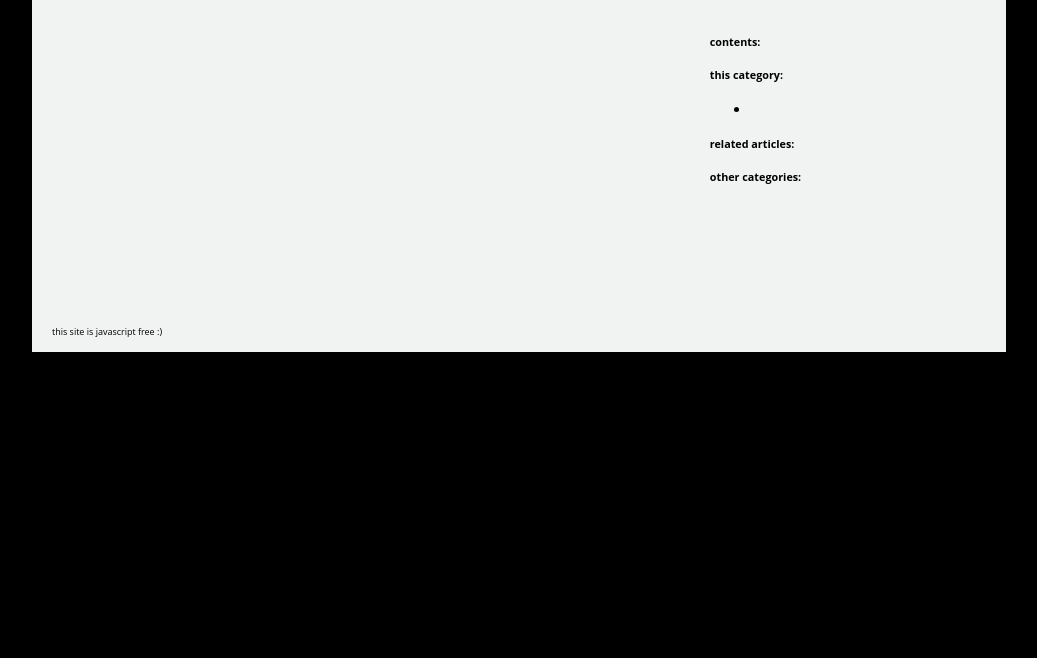
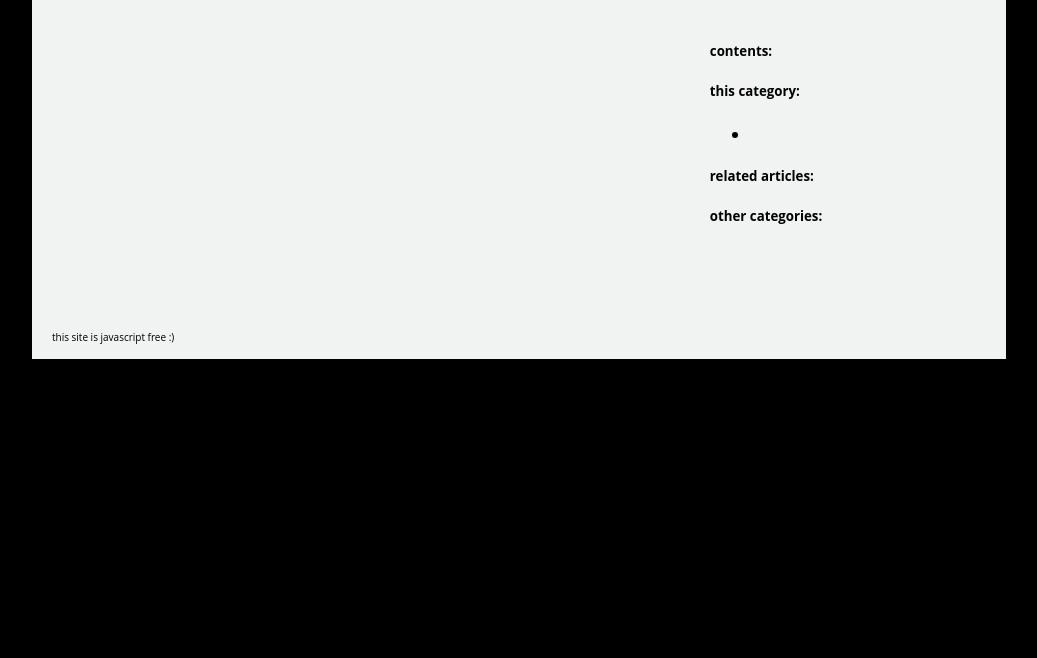
Before and after one commit to Sleepdealr/sleepsite, a Flask app: template templates/article.html.j2 in a window 1280 px wide. Shown: the top 658 px of the page, without its empty margins (121-1158 px from the left). Run offline with Flask 2, Linux system fonts and the light colour scheme; the template is opened without the code that fills it, so the values that code supplies are empty.

Commit message:
make fonts larger

```diff
--- a/static/style.css
+++ b/static/style.css
@@ -1,7 +1,7 @@
 html {
     background-color: black;
     font-family: 'Open Sans', sans-serif;
-    font-size: small;
+    font-size: medium;
 }
 
 body {
@@ -109,11 +109,11 @@ aside {
 }
 
 #tags {
-    font-size: xx-small;
+    font-size: x-small;
 }
 
 .header_linker {
-    font-size: x-small;
+    font-size: small;
 }
 
 blockquote span {
@@ -153,7 +153,7 @@ body div div {
 footer {
     padding: 300px 10px 5px 20px;
     margin-bottom: 300px;
-    font-size: xx-small;
+    font-size: x-small;
 }
 
 @media (max-width: 1023px) {
```
